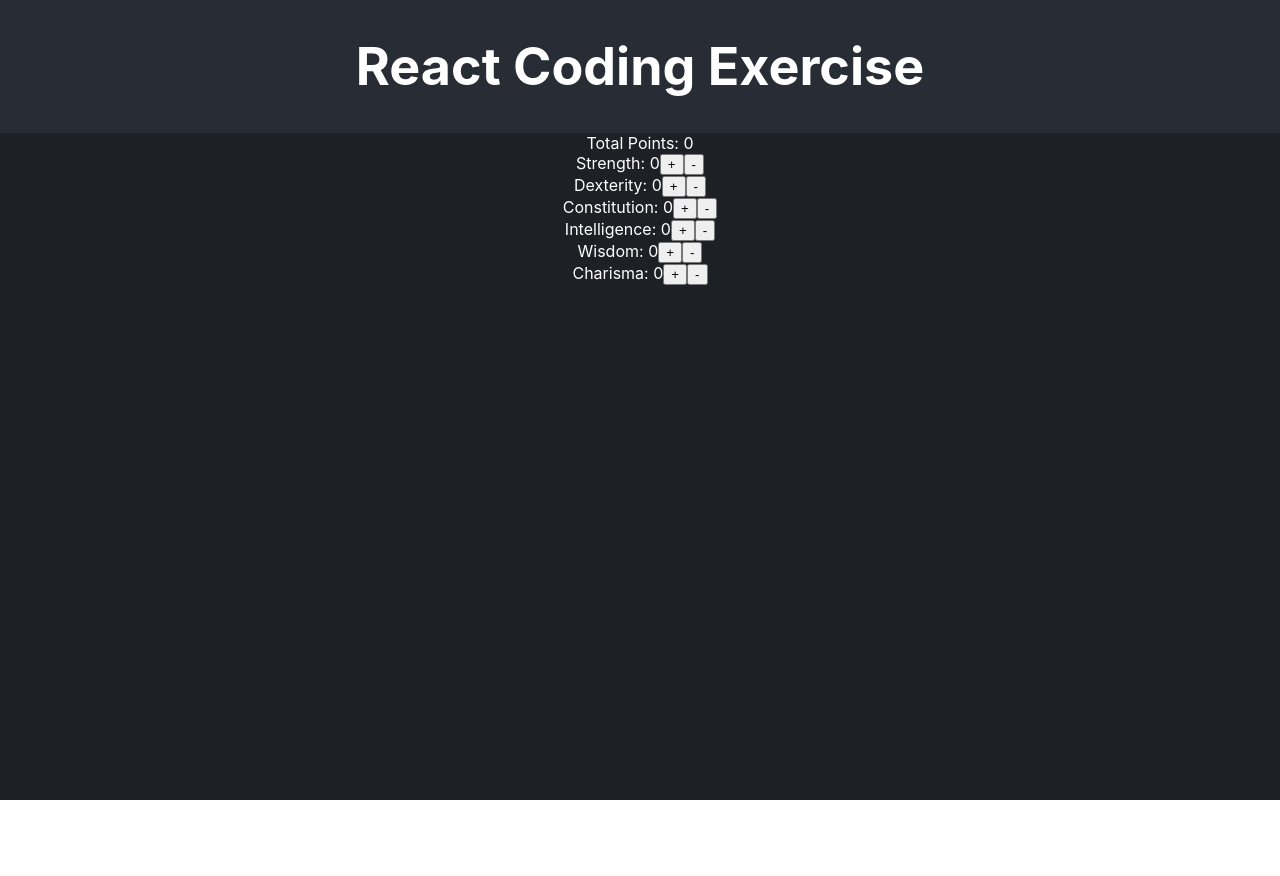
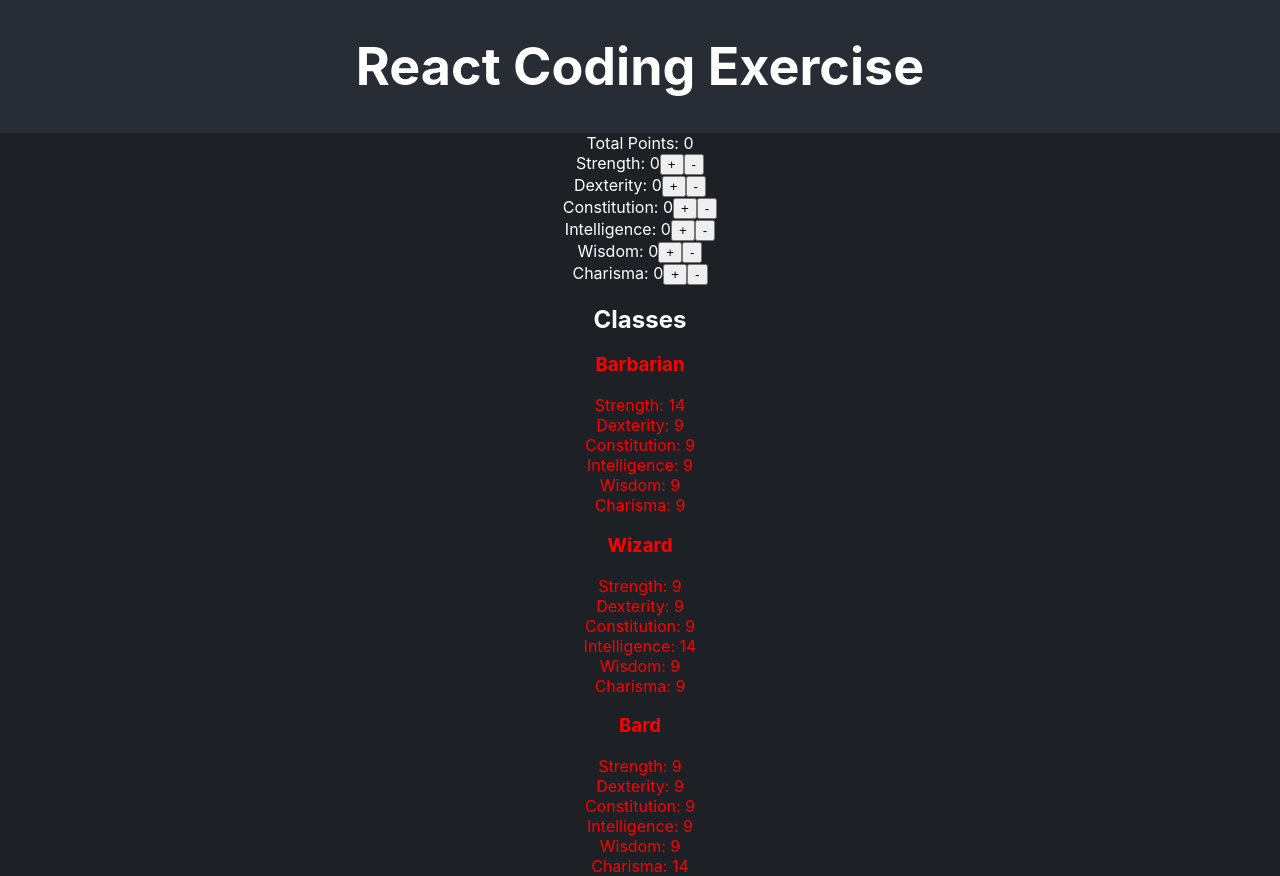
Before and after one commit to sowasred/recruiting-webapp-character, a React (Create React App) app: page / in a window 1280 px wide. Before the commit the page ends 800 px from the top, so only its background shows below. Built offline with nearby package versions, Linux system fonts and the light colour scheme.

Commit message:
classes on screen displayed and works successfully

```diff
--- a/src/App.js
+++ b/src/App.js
@@ -18,6 +18,11 @@ function App() {
     setNum(prevNum => prevNum + change);
   };
 
+  // Function to check if the req are met
+  const checkRequirements = (classInfo) => {
+    return ATTRIBUTE_LIST.every(attr => attributes[attr] >= classInfo[attr]);
+  };
+
   return (
     <div className="App">
       <header className="App-header">
@@ -33,6 +38,23 @@ function App() {
           </div>
         ))}
       </section>
+      <section className="App-section">
+        <h2>Classes</h2>
+        {Object.keys(CLASS_LIST).map((className) => {
+          const classInfo = CLASS_LIST[className];
+          const isReqMet = checkRequirements(classInfo);
+          return (
+            <div key={className} style={{ color: isReqMet ? 'green' : 'red' }}>
+              <h3>{className}</h3>
+              {Object.keys(classInfo).map((attr) => (
+                <div key={attr}>
+                  {attr}: {classInfo[attr]}
+                </div>
+              ))}
+            </div>
+          )
+        })}
+      </section>
     </div>
   );
 }
```
